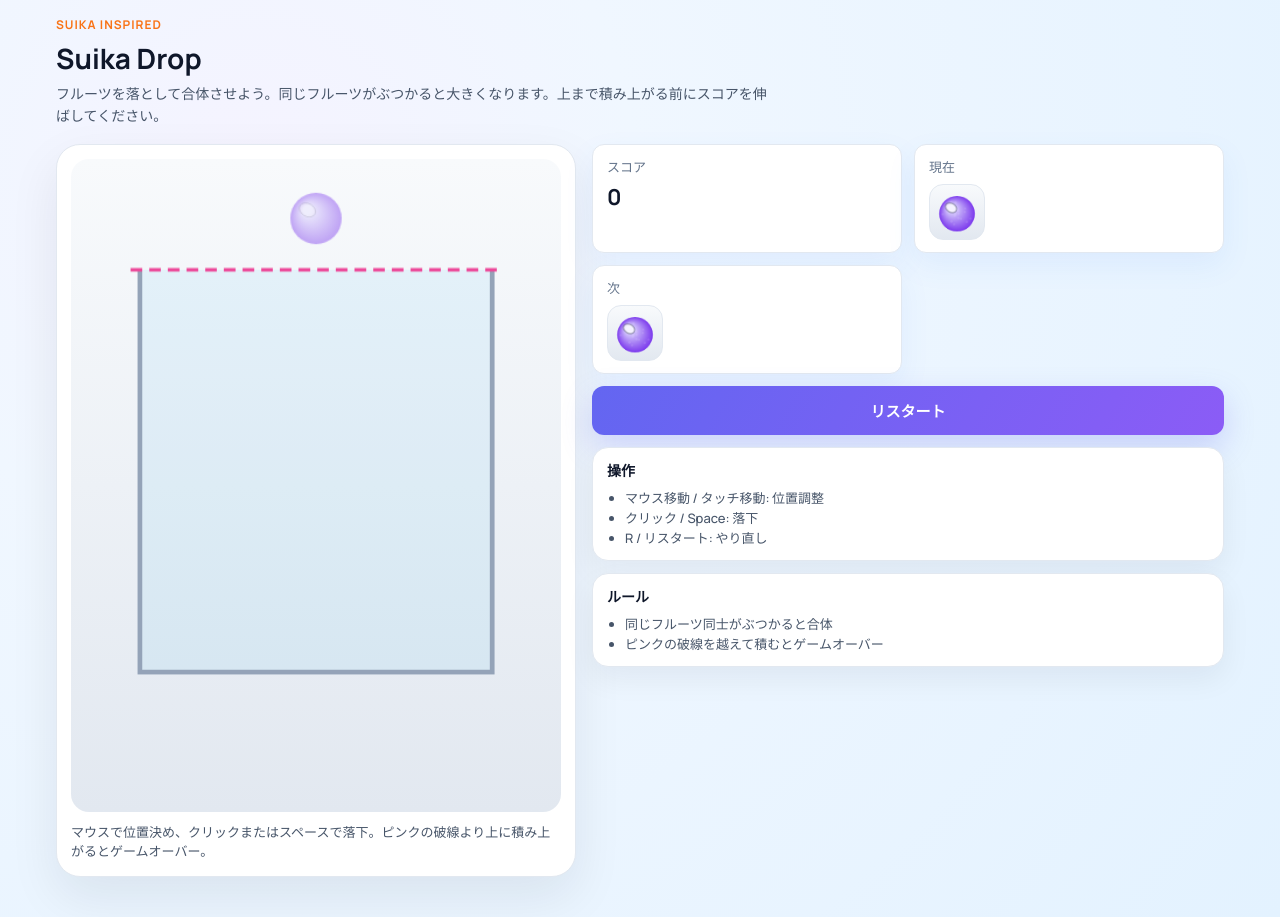
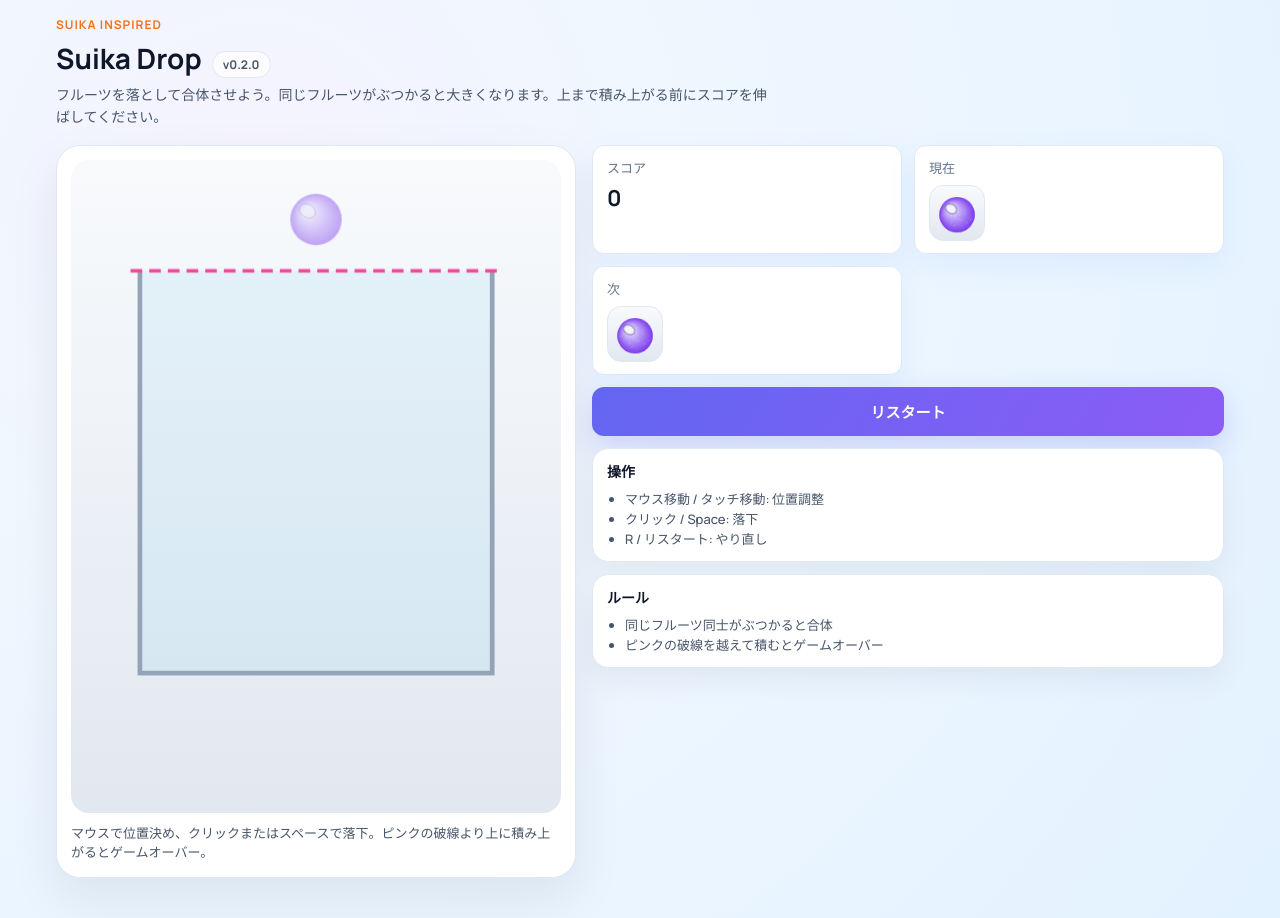
Before and after one commit to Fujiko-F-Fujikko/SuikaDrop, a plain HTML site: page index.html in a window 1280 px wide. Drawn offline with Linux system fonts and the light colour scheme.

Commit message:
Add version display (v0.2.0)

```diff
--- a/index.html
+++ b/index.html
@@ -13,7 +13,10 @@
   <main class="layout">
     <header class="topbar">
       <p class="eyebrow">Suika inspired</p>
-      <h1>Suika Drop</h1>
+      <div class="title-row">
+        <h1>Suika Drop</h1>
+        <span id="version" class="version-tag" aria-label="バージョン"></span>
+      </div>
       <p class="lede">フルーツを落として合体させよう。同じフルーツがぶつかると大きくなります。上まで積み上がる前にスコアを伸ばしてください。</p>
     </header>
 
--- a/main.js
+++ b/main.js
@@ -4,6 +4,8 @@ if (!Matter) {
 }
 
 const { Engine, World, Bodies, Body, Events } = Matter;
+
+const VERSION = '0.2.0';
 
 const canvas = document.getElementById('game');
 const ctx = canvas.getContext('2d');
@@ -12,6 +14,7 @@ const scoreEl = document.getElementById('score');
 const currentPreviewCanvas = document.getElementById('current-preview');
 const nextPreviewCanvas = document.getElementById('next-preview');
 const restartBtn = document.getElementById('restart');
+const versionEl = document.getElementById('version');
 
 const previewCtxCurrent = currentPreviewCanvas.getContext('2d');
 const previewCtxNext = nextPreviewCanvas.getContext('2d');
@@ -451,6 +454,10 @@ function drawPreview(previewCtx, type) {
 function updateUI() {
   scoreEl.textContent = score.toLocaleString('ja-JP');
 
+  if (versionEl && !versionEl.textContent) {
+    versionEl.textContent = `v${VERSION}`;
+  }
+
   if (lastPreviewHeld !== heldType) {
     currentPreviewCanvas.title = FRUITS[heldType]?.name ?? '';
     drawPreview(previewCtxCurrent, heldType);
--- a/style.css
+++ b/style.css
@@ -35,6 +35,23 @@ body {
 h1 {
   margin: 0;
   font-size: 28px;
+}
+
+.title-row {
+  display: flex;
+  align-items: baseline;
+  gap: 10px;
+  flex-wrap: wrap;
+}
+
+.version-tag {
+  font-size: 12px;
+  font-weight: 700;
+  color: #475569;
+  background: rgba(255, 255, 255, 0.75);
+  border: 1px solid #e2e8f0;
+  padding: 4px 10px;
+  border-radius: 999px;
 }
 
 .lede {
```
Also changed, not shown: 1 other file.
